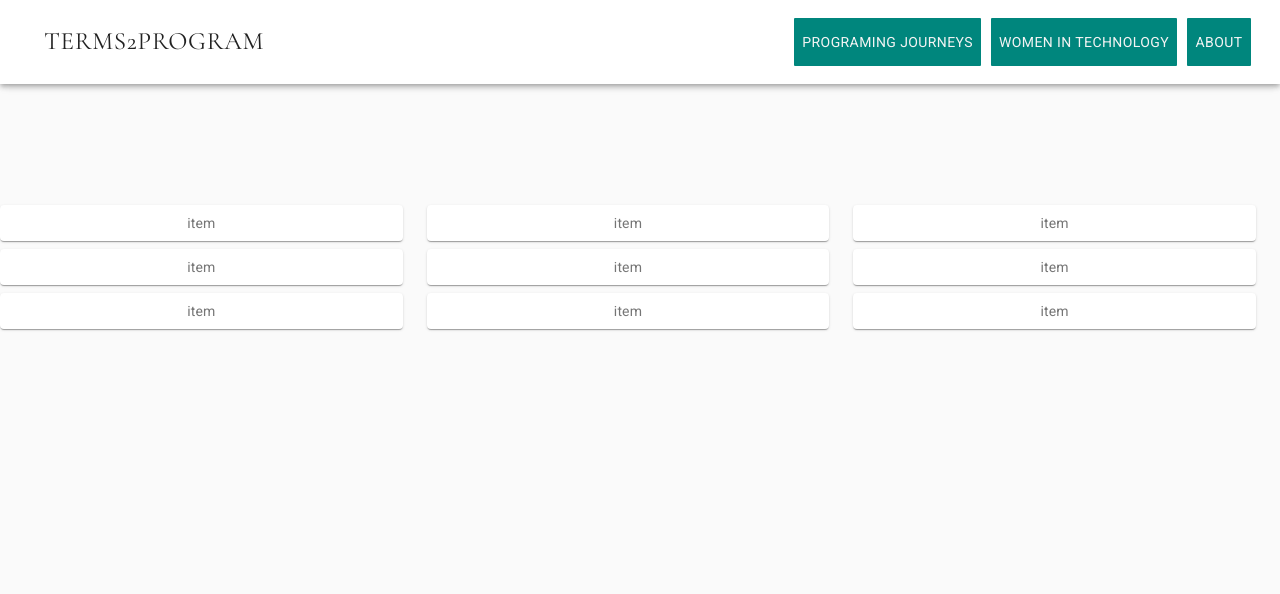
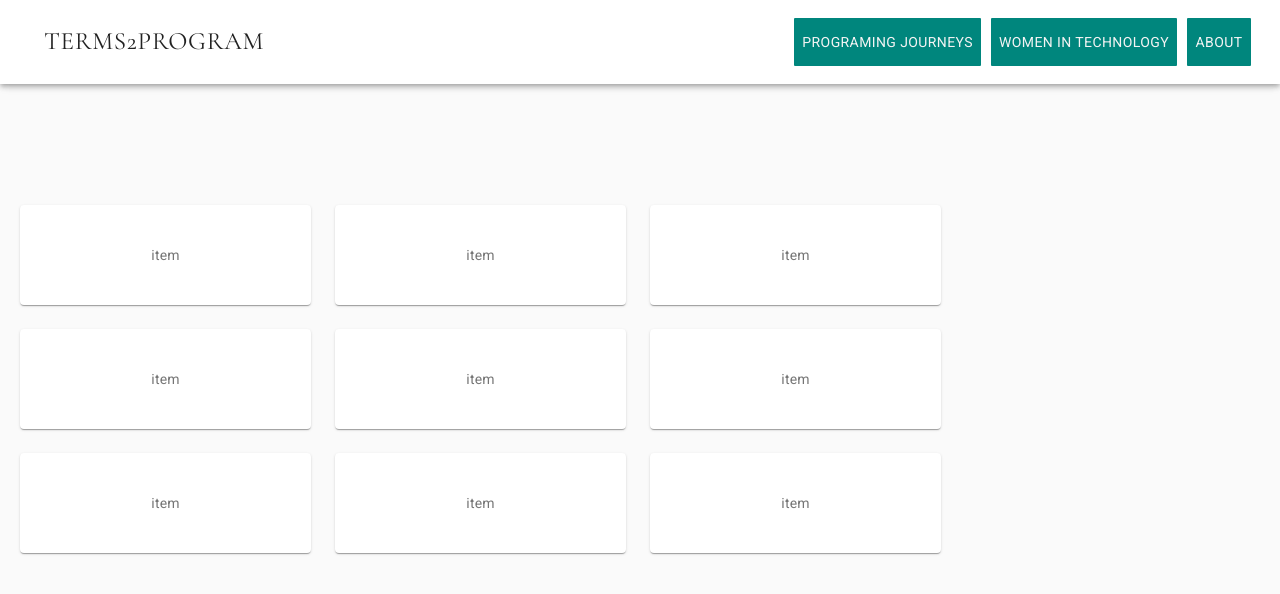
Before and after one commit to kristina-arezina/terms-2-program, a React (Create React App) app: page /women-in-tech in a window 1280 px wide. Shown: the top 594 px of the page. Built offline with nearby package versions, Linux system fonts and the light colour scheme.

Commit message:
about to make changes

```diff
--- a/src/components/WomenInTech/Grid.js
+++ b/src/components/WomenInTech/Grid.js
@@ -7,11 +7,13 @@ const useStyles = makeStyles(theme => ({
   root: {
     flexGrow: 1,
     paddingTop:200,
+    paddingLeft: 20
   },
   paper: {
     padding: theme.spacing(1),
     textAlign: 'center',
     color: theme.palette.text.secondary,
+    padding: 40,
 
   },
 }));
@@ -22,13 +24,13 @@ export default function NestedGrid() {
   function FormRow() {
     return (
       <React.Fragment>
-        <Grid item xs={4}>
+        <Grid item xs={12} md={3}>
           <Paper className={classes.paper}>item</Paper>
         </Grid>
-        <Grid item xs={4}>
+        <Grid item xs={12} md={3}>
           <Paper className={classes.paper}>item</Paper>
         </Grid>
-        <Grid item xs={4}>
+        <Grid item xs={12} md={3}>
           <Paper className={classes.paper}>item</Paper>
         </Grid>
       </React.Fragment>
@@ -37,7 +39,7 @@ export default function NestedGrid() {
 
   return (
     <div className={classes.root}>
-      <Grid container spacing={1}>
+      <Grid container spacing={3}>
         <Grid container item xs={12} spacing={3}>
           <FormRow />
         </Grid>
```
